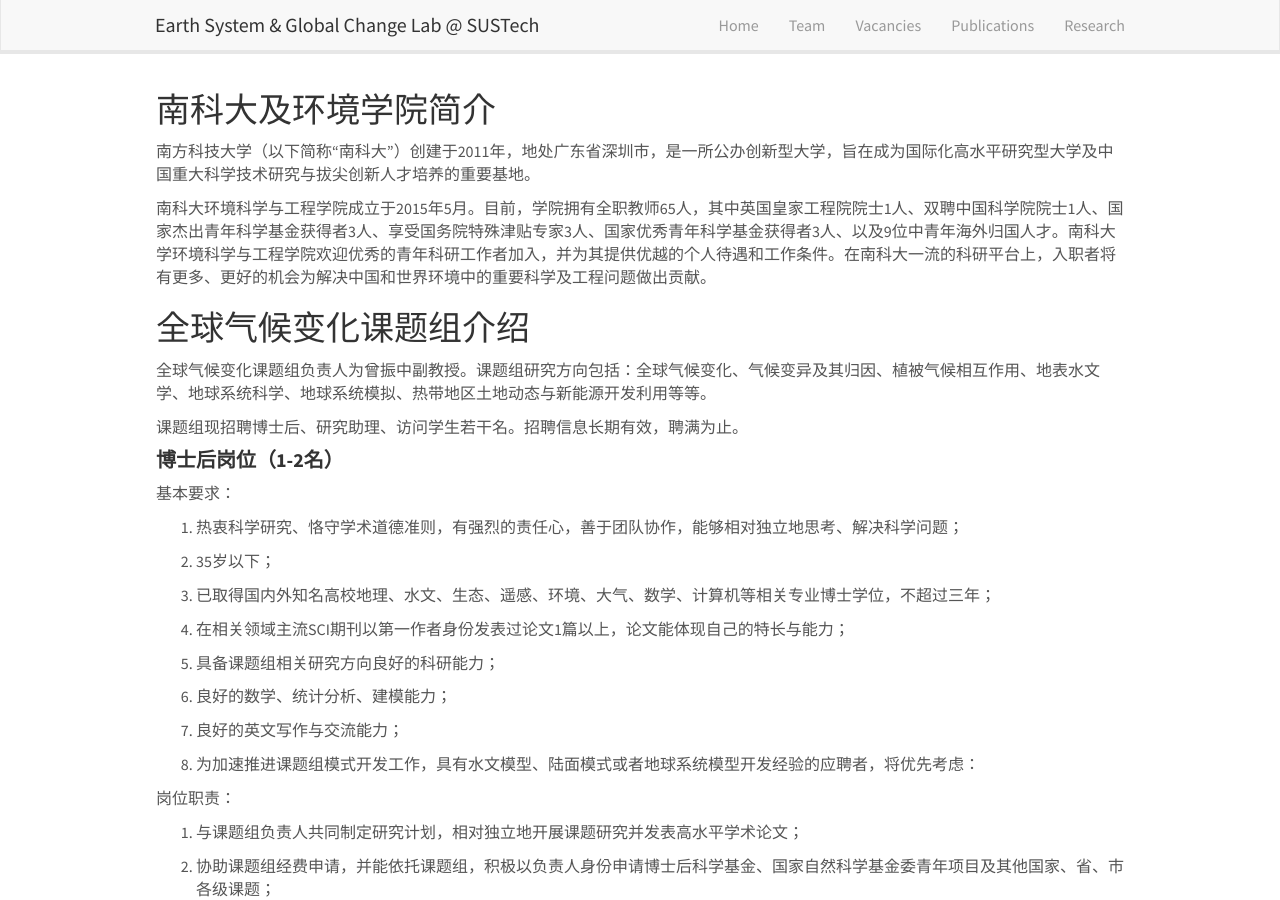
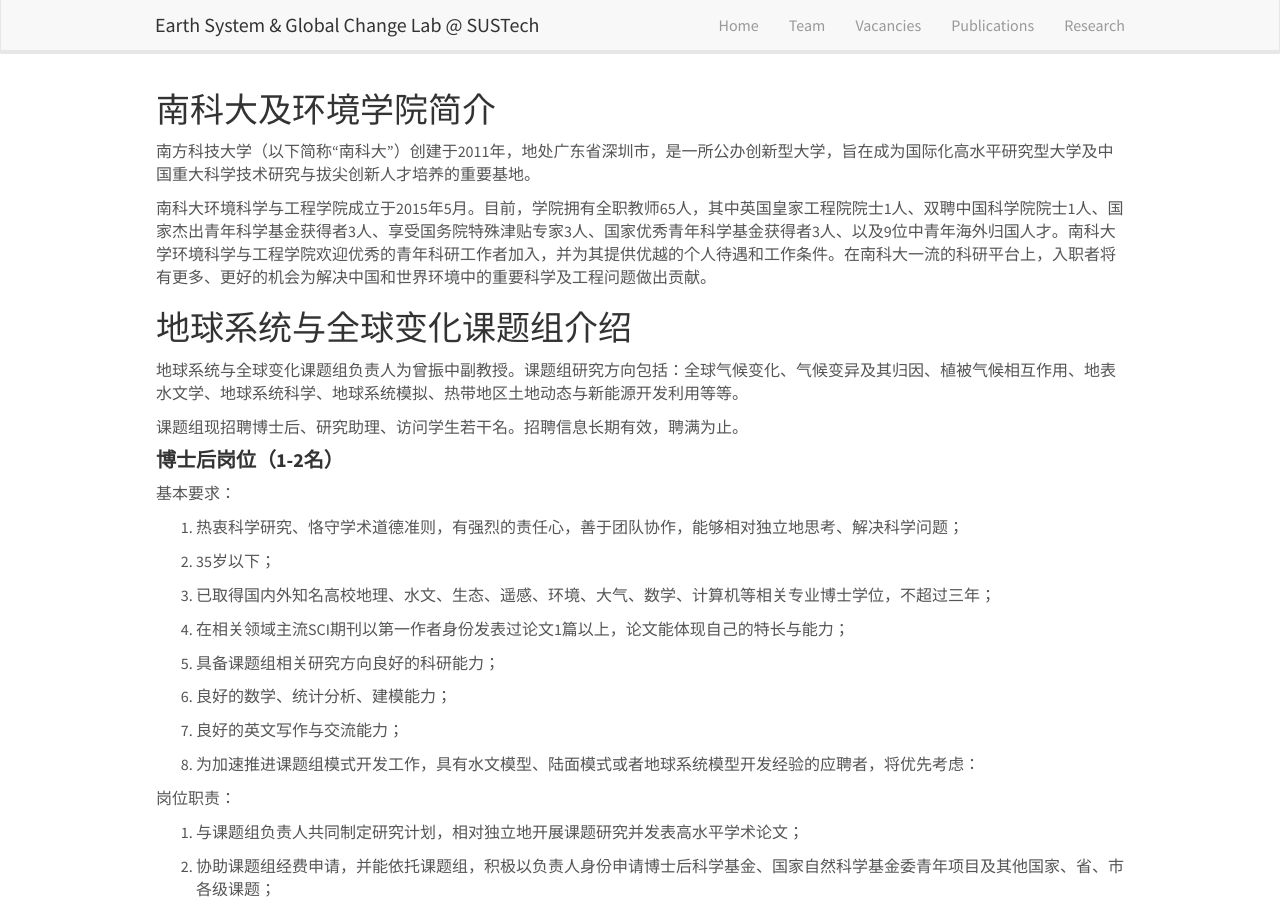
Before and after one commit to xurr2020/xurr2020.github.io, a Jekyll site: the page built from _pages/openings.md, in a window 1280 px wide and 900 px high. Built offline with Jekyll 4.4.1, drawn with Linux system fonts in a browser that asks for light colours; nearby versions of some CDN libraries; some of the changed text lies outside the part shown.

Commit message:
Update openings.md

```diff
--- a/_pages/openings.md
+++ b/_pages/openings.md
@@ -12,9 +12,9 @@ permalink: /vacancies
 
 南科大环境科学与工程学院成立于2015年5月。目前，学院拥有全职教师65人，其中英国皇家工程院院士1人、双聘中国科学院院士1人、国家杰出青年科学基金获得者3人、享受国务院特殊津贴专家3人、国家优秀青年科学基金获得者3人、以及9位中青年海外归国人才。南科大学环境科学与工程学院欢迎优秀的青年科研工作者加入，并为其提供优越的个人待遇和工作条件。在南科大一流的科研平台上，入职者将有更多、更好的机会为解决中国和世界环境中的重要科学及工程问题做出贡献。
 
-## 全球气候变化课题组介绍
+## 地球系统与全球变化课题组介绍
 
-全球气候变化课题组负责人为曾振中副教授。课题组研究方向包括：全球气候变化、气候变异及其归因、植被气候相互作用、地表水文学、地球系统科学、地球系统模拟、热带地区土地动态与新能源开发利用等等。
+地球系统与全球变化课题组负责人为曾振中副教授。课题组研究方向包括：全球气候变化、气候变异及其归因、植被气候相互作用、地表水文学、地球系统科学、地球系统模拟、热带地区土地动态与新能源开发利用等等。
 
 课题组现招聘博士后、研究助理、访问学生若干名。招聘信息长期有效，聘满为止。
 
@@ -149,7 +149,7 @@ permalink: /vacancies
 
 南科大校园里满目苍翠，九山一水，风景如画。学校实验室、图书馆、中西餐厅、健身房等软硬件设施高端完备，研究生住宿条件全国高校领先。同时，我校在读研究生还可享受具有国际竞争力的丰厚奖学金。详情可见[南方科技大学研究生网](https://gs.sustech.edu.cn)。
 
-南科大期待你的加入！全球气候变化课题组期待你的加入！
+南科大期待你的加入！地球系统与全球变化课题组期待你的加入！
 
 <figure>
   <img src="{{ site.url }}{{ site.baseurl }}/images/slider7001400/sus_gate.png" style="width: 1000px">
```
